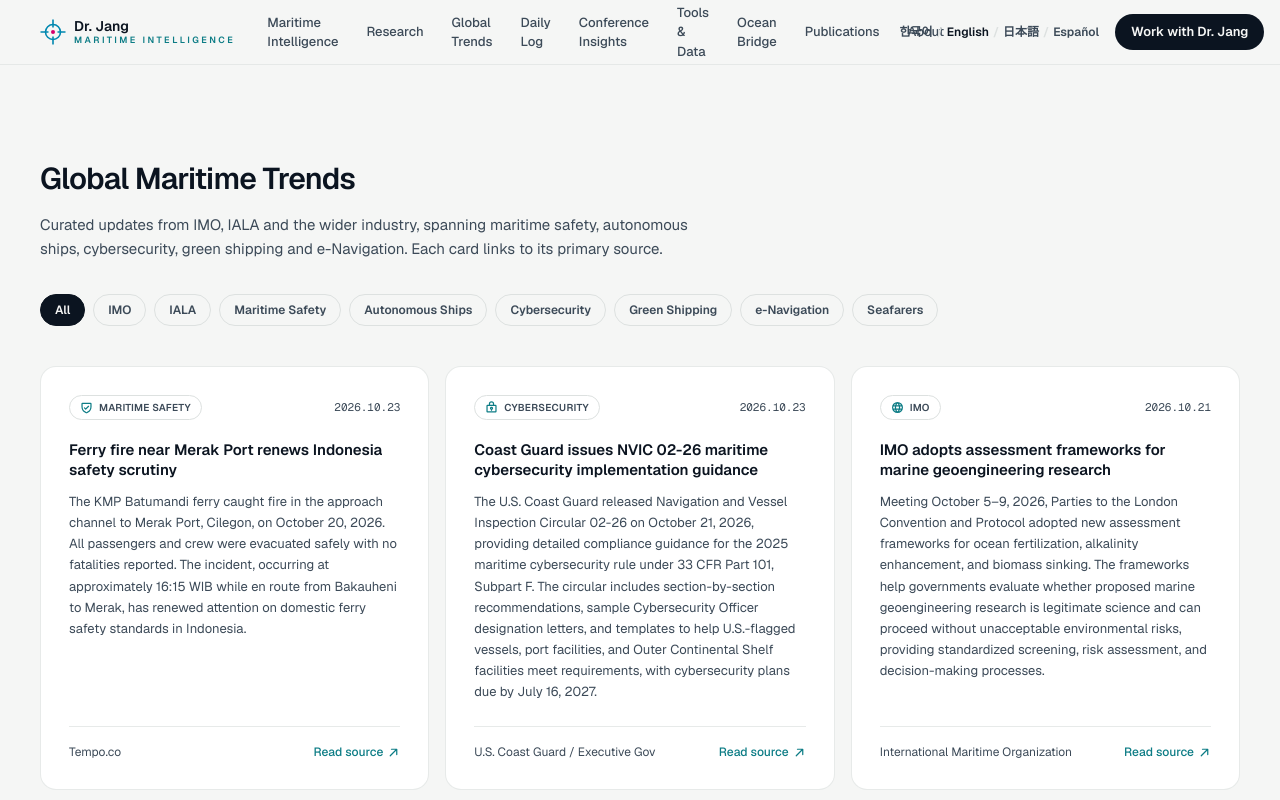
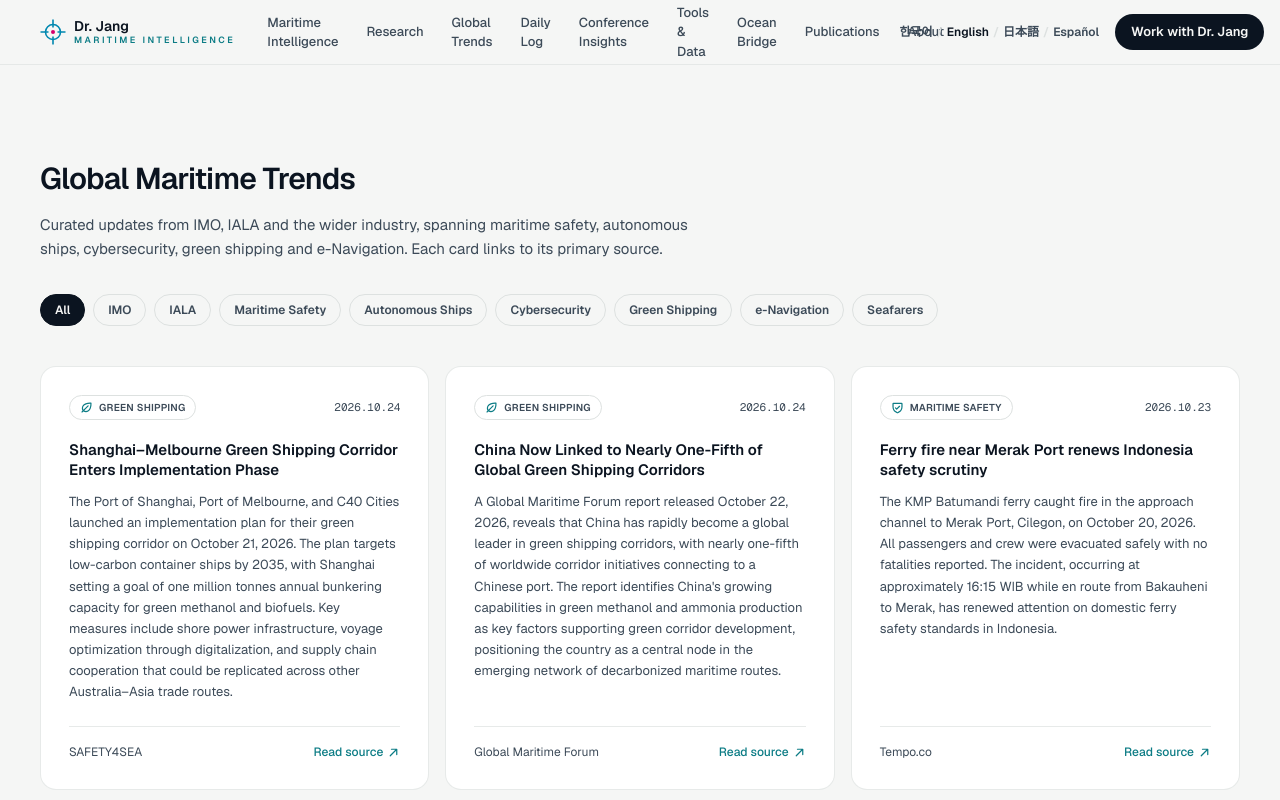
Before and after one commit to sirius4600/drjangmaritime, a Next.js app: page /en/news in a window 1280 px wide. Shown: the top 800 px of the page. Built offline with nearby package versions, Linux system fonts and the light colour scheme.

Commit message:
Add daily maritime trends (2026-10-23)

```diff
--- a/src/content/en/news.ts
+++ b/src/content/en/news.ts
@@ -178,5 +178,23 @@
     source: "U.S. Coast Guard / Executive Gov",
     sourceUrl: "https://www.executivegov.com/articles/coast-guard-maritime-cybersecurity-guidance",
   },
+  {
+    id: "shanghai-melbourne-green-corridor-implementation",
+    category: "green",
+    title: "Shanghai–Melbourne Green Shipping Corridor Enters Implementation Phase",
+    summary: "The Port of Shanghai, Port of Melbourne, and C40 Cities launched an implementation plan for their green shipping corridor on October 21, 2026. The plan targets low-carbon container ships by 2035, with Shanghai setting a goal of one million tonnes annual bunkering capacity for green methanol and biofuels. Key measures include shore power infrastructure, voyage optimization through digitalization, and supply chain cooperation that could be replicated across other Australia–Asia trade routes.",
+    date: "2026.10.24",
+    source: "SAFETY4SEA",
+    sourceUrl: "https://safety4sea.com/shanghai-melbourne-green-shipping-corridor-enters-implementation-phase",
+  },
+  {
+    id: "china-green-shipping-corridor-leadership-gmf",
+    category: "green",
+    title: "China Now Linked to Nearly One-Fifth of Global Green Shipping Corridors",
+    summary: "A Global Maritime Forum report released October 22, 2026, reveals that China has rapidly become a global leader in green shipping corridors, with nearly one-fifth of worldwide corridor initiatives connecting to a Chinese port. The report identifies China's growing capabilities in green methanol and ammonia production as key factors supporting green corridor development, positioning the country as a central node in the emerging network of decarbonized maritime routes.",
+    date: "2026.10.24",
+    source: "Global Maritime Forum",
+    sourceUrl: "https://www.manifoldtimes.com/news/report-china-linked-to-nearly-one-fifth-of-global-green-shipping-corridor-initiatives/",
+  },
 // --- daily-append-marker: the daily research job inserts new items just above this line. Do not remove or edit it. ---
 ];
--- a/src/content/ko/news.ts
+++ b/src/content/ko/news.ts
@@ -144,5 +144,23 @@
     source: "U.S. Coast Guard / Executive Gov",
     sourceUrl: "https://www.executivegov.com/articles/coast-guard-maritime-cybersecurity-guidance",
   },
+  {
+    id: "shanghai-melbourne-green-corridor-implementation",
+    category: "green",
+    title: "상하이-멜버른 친환경 해운 회랑 이행 계획 발표",
+    summary: "상하이항, 멜버른항, C40 도시가 2026년 10월 21일 친환경 해운 회랑 이행 계획을 발표했다. 2035년까지 저탄소 컨테이너선 운항을 목표로 하며, 상하이는 그린 메탄올과 바이오 연료에 대한 연간 100만 톤의 벙커링 용량 확보를 계획하고 있다. 주요 조치로는 육상 전력 공급 인프라 구축, 디지털화를 통한 항로 최적화, 호주-아시아 항로로 확대 가능한 공급망 협력 등이 포함된다.",
+    date: "2026.10.24",
+    source: "SAFETY4SEA",
+    sourceUrl: "https://safety4sea.com/shanghai-melbourne-green-shipping-corridor-enters-implementation-phase",
+  },
+  {
+    id: "china-green-shipping-corridor-leadership-gmf",
+    category: "green",
+    title: "중국, 전 세계 친환경 해운 회랑의 5분의 1 참여",
+    summary: "2026년 10월 22일 발표된 글로벌 해사 포럼(Global Maritime Forum) 보고서에 따르면, 중국은 빠르게 친환경 해운 회랑 분야의 글로벌 리더로 부상하여 전 세계 회랑 이니셔티브의 약 5분의 1이 중국 항구와 연결되어 있다. 보고서는 중국의 그린 메탄올과 암모니아 생산 역량 증가가 친환경 회랑 개발을 지원하는 핵심 요인이며, 중국이 탈탄소 해운 네트워크의 중심 노드로 자리잡고 있다고 분석했다.",
+    date: "2026.10.24",
+    source: "Global Maritime Forum",
+    sourceUrl: "https://www.manifoldtimes.com/news/report-china-linked-to-nearly-one-fifth-of-global-green-shipping-corridor-initiatives/",
+  },
 // --- daily-append-marker: the daily research job inserts new items just above this line. Do not remove or edit it. ---
 ];
```
